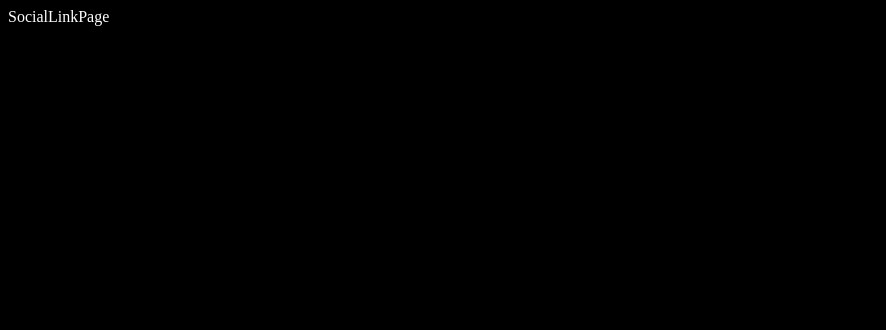
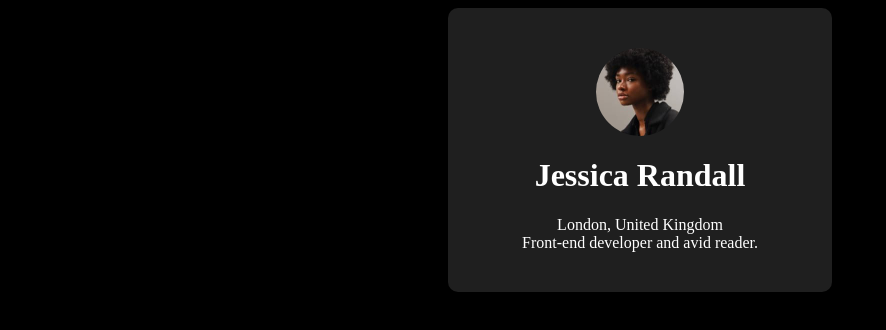
Before and after one commit to eriksleziona/social-links-page, a React (Vite) app: page / in a window 1280 px wide. Shown: the top 330 px of the page, without its empty margins (0-886 px from the left). Built offline with nearby package versions, Linux system fonts and the light colour scheme.

Commit message:
Build First compoenents. Logo and User Information

```diff
--- /dev/null
+++ b/src/Modules/Home/Components/Logo/Logo.scss
@@ -0,0 +1,9 @@
+.logo-container {
+  display: flex;
+  justify-content: center;
+  img {
+    width: 88px;
+    height: 88px;
+    border-radius: 50%;
+  }
+}
--- /dev/null
+++ b/src/Modules/Home/Components/Logo/Logo.tsx
@@ -0,0 +1,11 @@
+import { FC } from "react";
+import avatar_logo from "../../../../assets/images/avatar-jessica.jpeg";
+import "./Logo.scss";
+const Logo: FC = () => {
+  return (
+    <div className="logo-container">
+      <img src={avatar_logo} alt="" />
+    </div>
+  );
+};
+export default Logo;
--- /dev/null
+++ b/src/Modules/Home/Components/UserInformation/UserInfomation.scss
@@ -0,0 +1,5 @@
+.user-information-container {
+  display: flex;
+  flex-direction: column;
+  text-align: center;
+}
--- /dev/null
+++ b/src/Modules/Home/Components/UserInformation/UserInformation.tsx
@@ -0,0 +1,15 @@
+import { FC } from "react";
+import { UserProps } from "./UserInformation.types";
+import "./UserInfomation.scss";
+const UserInformation: FC<UserProps> = ({ name, city, country, jobTitle }) => {
+  return (
+    <div className="user-information-container">
+      <h1>{name}</h1>
+      <div>
+        {city}, {country}
+      </div>
+      <div>{jobTitle}</div>
+    </div>
+  );
+};
+export default UserInformation;
--- /dev/null
+++ b/src/Modules/Home/Components/UserInformation/UserInformation.types.tsx
@@ -0,0 +1,6 @@
+export interface UserProps {
+  name: string;
+  city: string;
+  country: string;
+  jobTitle: string;
+}
--- /dev/null
+++ b/src/Modules/Home/Components/index.ts
@@ -0,0 +1,2 @@
+export * from "./Logo/Logo";
+export * from "./UserInformation/UserInformation";
--- a/src/Modules/Home/pages/SocialLinkPage/SocialLinkPage.scss
+++ b/src/Modules/Home/pages/SocialLinkPage/SocialLinkPage.scss
@@ -1,2 +1,7 @@
 .page-container {
+  margin: 0 auto;
+  width: 304px;
+  background-color: #1f1f1f;
+  padding: 40px;
+  border-radius: 10px;
 }
--- a/src/Modules/Home/pages/SocialLinkPage/SocialLinkPage.tsx
+++ b/src/Modules/Home/pages/SocialLinkPage/SocialLinkPage.tsx
@@ -1,6 +1,19 @@
 import { FC } from "react";
 import "./SocialLinkPage.scss";
+import Logo from "../../Components/Logo/Logo";
+import UserInformation from "../../Components/UserInformation/UserInformation";
+
 const SocialLinkPage: FC = () => {
-  return <div className="page-container">SocialLinkPage</div>;
+  return (
+    <div className="page-container">
+      <Logo />
+      <UserInformation
+        name="Jessica Randall"
+        city="London"
+        country="United Kingdom"
+        jobTitle="Front-end developer and avid reader."
+      />
+    </div>
+  );
 };
 export default SocialLinkPage;
--- a/src/main.scss
+++ b/src/main.scss
@@ -1,10 +1,13 @@
 :root {
   --background-color: #000;
+}
+
+html {
+  width: 100%;
+  height: 100%;
 }
 
 body {
   background-color: var(--background-color);
   color: white;
-  width: 100%;
-  height: 100%;
 }
```
